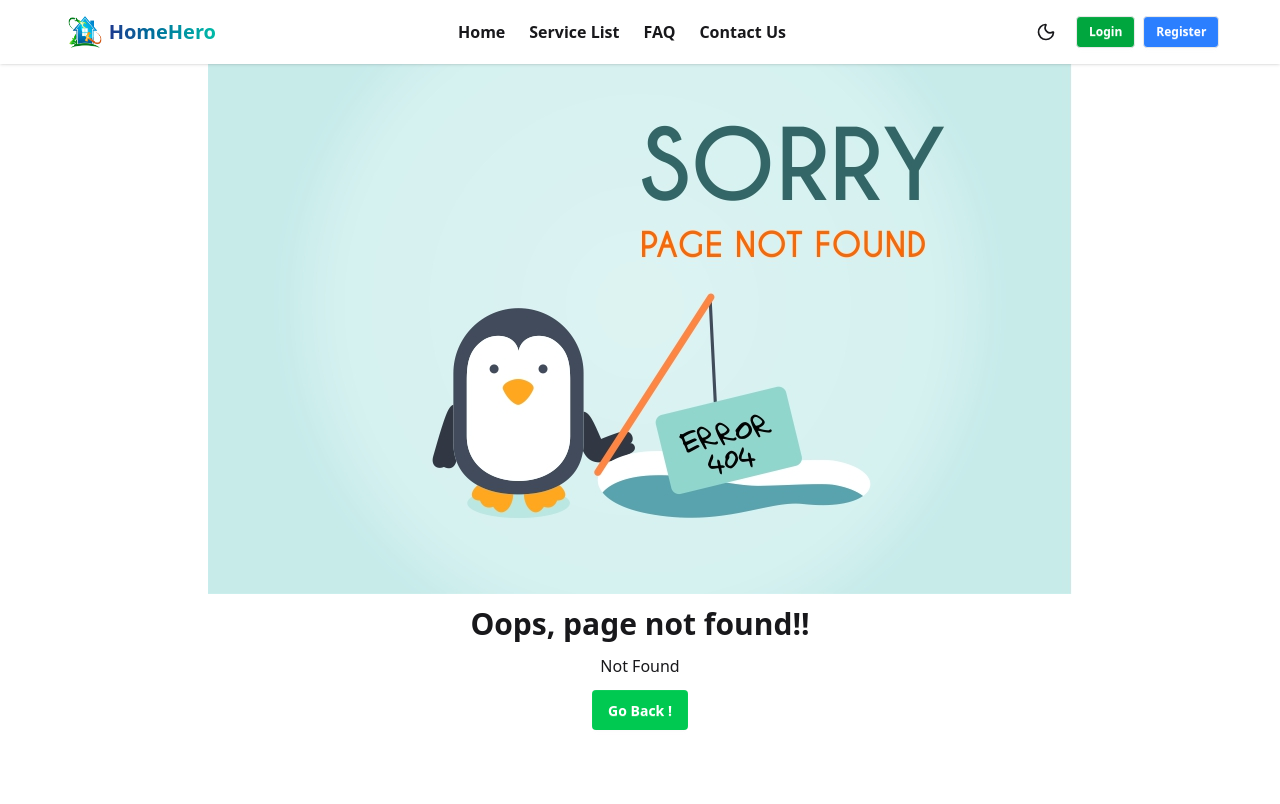
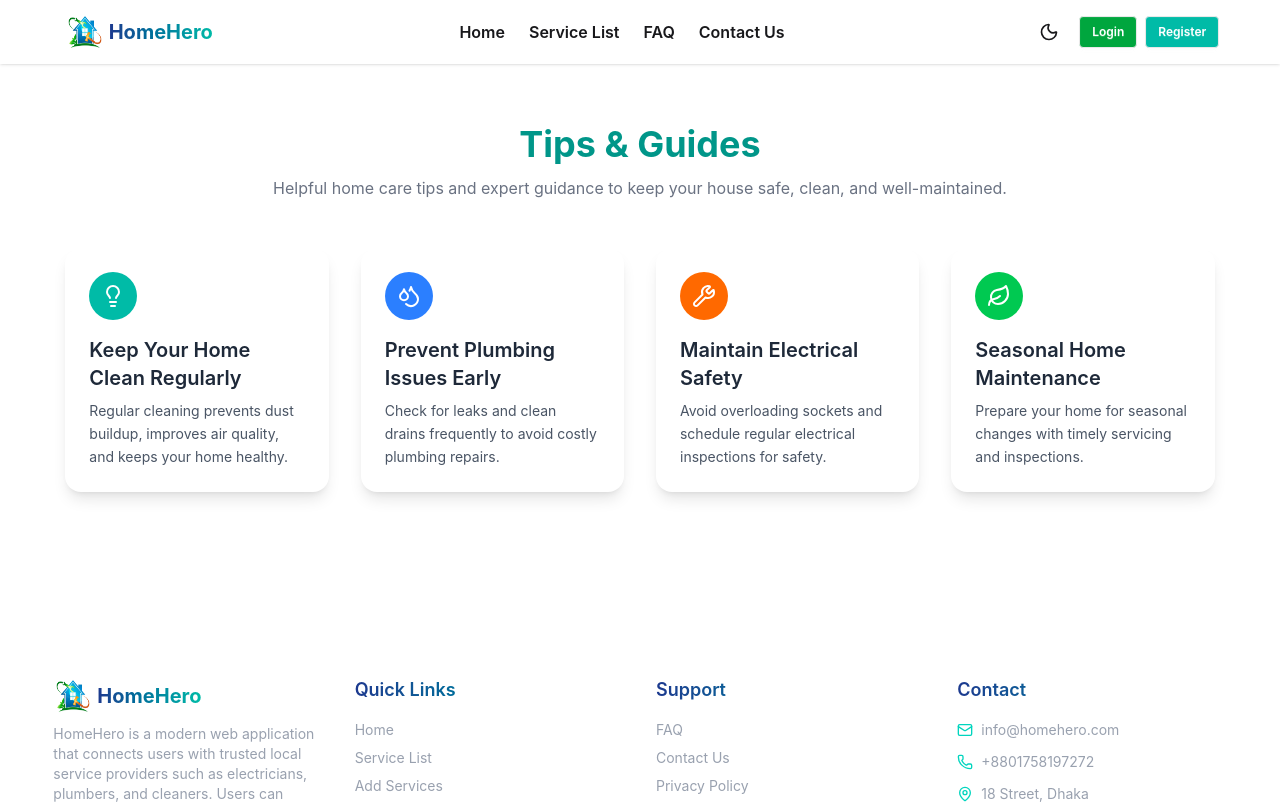
Before and after one commit to SuvroBiswas93/local-household-service-client, a React (Vite) app: page /tips-and-guides in a window 1280 px wide. Shown: the top 804 px of the page. Built offline with nearby package versions, Linux system fonts and the light colour scheme; no server answers.

Commit message:
feat: add privacy policy & tips pages and update navigation

```diff
--- a/src/Components/Footer.jsx
+++ b/src/Components/Footer.jsx
@@ -71,20 +71,31 @@ const Footer = () => {
           </div>
 
           {/* Support */}
+
           <div>
             <h3 className="text-lg font-semibold mb-4 bg-gradient-to-r from-blue-900 to-teal-500 bg-clip-text text-transparent">
               Support
             </h3>
+
             <ul className="space-y-2 text-sm">
-              {["FAQ", "Contact Us", "Privacy Policy", "Terms of Service"].map((item) => (
-                <li key={item}>
-                  <a href="#" className="text-gray-400 hover:text-teal-400 transition">
-                    {item}
-                  </a>
+              {[
+                { name: "FAQ", to: "/faq" },
+                { name: "Contact Us", to: "/contact" },
+                { name: "Privacy Policy", to: "/privacy-policy" },
+
+              ].map((link) => (
+                <li key={link.name}>
+                  <Link
+                    to={link.to}
+                    className="text-gray-400 hover:text-teal-400 transition"
+                  >
+                    {link.name}
+                  </Link>
                 </li>
               ))}
             </ul>
           </div>
+
 
           {/* Contact */}
           <div>
--- a/src/Components/Navbar.jsx
+++ b/src/Components/Navbar.jsx
@@ -140,7 +140,7 @@ const Navbar = () => {
                             </motion.div>
 
                             <motion.div whileHover={{ scale: 1.08 }} whileTap={{ scale: 0.95 }}>
-                                <Link to="/auth/register" className="btn btn-sm bg-blue-500 text-white">
+                                <Link to="/auth/register" className="btn btn-sm bg-teal-500 text-white">
                                     Register
                                 </Link>
                             </motion.div>
--- a/src/Components/ScrollToTopCTA.jsx
+++ b/src/Components/ScrollToTopCTA.jsx
@@ -1,7 +1,19 @@
-import { motion } from "framer-motion";
+import { useEffect, useState } from "react";
+import { motion, AnimatePresence } from "framer-motion";
 import { ArrowUp } from "lucide-react";
 
 const ScrollToTopCTA = () => {
+  const [visible, setVisible] = useState(false);
+
+  useEffect(() => {
+    const handleScroll = () => {
+      setVisible(window.scrollY > 300); // show after 300px scroll
+    };
+
+    window.addEventListener("scroll", handleScroll);
+    return () => window.removeEventListener("scroll", handleScroll);
+  }, []);
+
   const scrollToTop = () => {
     window.scrollTo({
       top: 0,
@@ -10,18 +22,22 @@ const ScrollToTopCTA = () => {
   };
 
   return (
+    <AnimatePresence>
+      {visible && (
         <motion.button
           onClick={scrollToTop}
-      initial={{ opacity: 0, scale: 0.8 }}
-      animate={{ opacity: 1, scale: 1 }}
+          initial={{ opacity: 0, scale: 0.8, y: 20 }}
+          animate={{ opacity: 1, scale: 1, y: 0 }}
+          exit={{ opacity: 0, scale: 0.8, y: 20 }}
           whileHover={{ scale: 1.1 }}
           whileTap={{ scale: 0.95 }}
-      className="fixed bottom-6 cursor-pointer right-6 z-50 flex items-center gap-2 rounded-full bg-gradient-to-r from-blue-900 to-teal-500 px-5 py-3 text-sm font-semibold text-white shadow-lg backdrop-blur-md hover:shadow-xl focus:outline-none"
+          className="fixed bottom-6 right-6 z-50 flex cursor-pointer items-center gap-2 rounded-full bg-linear-to-r from-blue-900 to-teal-500 px-5 py-3 text-sm font-semibold text-white shadow-lg backdrop-blur-md hover:shadow-xl focus:outline-none"
           aria-label="Scroll to top"
         >
           <ArrowUp size={18} />
-       To The Top
         </motion.button>
+      )}
+    </AnimatePresence>
   );
 };
 
--- a/src/Pages/AboutUs.jsx
+++ b/src/Pages/AboutUs.jsx
@@ -29,9 +29,9 @@ const AboutUs = () => {
           className="space-y-6"
         >
           <h2 className="text-4xl font-bold text-teal-600 ">
-            About <span className="bg-gradient-to-r from-blue-900 to-teal-500 bg-clip-text text-transparent">HomeHero</span>
+            About HomeHero
           </h2>
-          <p className="text-gray-600 dark:text-white leading-relaxed">
+          <p className="text-gray-500 dark:text-white leading-relaxed">
             At HomeHero, we are dedicated to providing top-notch household services
             with convenience, reliability, and professionalism. Our goal is to make
             your home a happier, cleaner, and safer place. With a team of skilled
--- a/src/Pages/Home.jsx
+++ b/src/Pages/Home.jsx
@@ -9,6 +9,7 @@ import ServiceOverview from './ServiceOverview';
 import HowItWorks from './HowItWorks';
 import AboutUs from './AboutUs';
 import ContactUs from './ContactUs';
+import TipsAndGuides from './TipsAndGuides';
 
 const Home = () => {
     return (
@@ -21,6 +22,7 @@ const Home = () => {
             <Testimonials></Testimonials>
             <FAQ />
             <AboutUs />
+            <TipsAndGuides />
             <ContactUs />
 
         </div>
--- /dev/null
+++ b/src/Pages/PrivacyPolicy.jsx
@@ -0,0 +1,99 @@
+import { ShieldCheck, Lock, UserCheck, Mail } from "lucide-react";
+
+const PrivacyPolicy = () => {
+  return (
+    <div className="min-h-screen bg-gray-50">
+      {/* Header */}
+      <div className="bg-gradient-to-r from-blue-900 to-teal-600 text-white py-16">
+        <div className="max-w-6xl mx-auto px-6 text-center">
+          <h1 className="text-4xl font-bold mb-4">Privacy Policy</h1>
+          <p className="text-gray-200 max-w-2xl mx-auto">
+            Your privacy is important to us. This policy explains how we
+            collect, use, and protect your information.
+          </p>
+        </div>
+      </div>
+
+      {/* Content */}
+      <div className="max-w-5xl mx-auto px-6 py-16 space-y-12">
+        {/* Section */}
+        <section className="bg-white p-8 rounded-2xl shadow-sm">
+          <div className="flex items-center gap-3 mb-4">
+            <UserCheck className="text-teal-500" />
+            <h2 className="text-2xl font-semibold">Information We Collect</h2>
+          </div>
+          <p className="text-gray-600 leading-relaxed">
+            We collect personal information such as your name, email address,
+            phone number, and service-related details when you register, book a
+            service, or contact us. This information helps us provide better and
+            more reliable services.
+          </p>
+        </section>
+
+        {/* Section */}
+        <section className="bg-white p-8 rounded-2xl shadow-sm">
+          <div className="flex items-center gap-3 mb-4">
+            <ShieldCheck className="text-teal-500" />
+            <h2 className="text-2xl font-semibold">How We Use Your Information</h2>
+          </div>
+          <ul className="list-disc list-inside text-gray-600 space-y-2">
+            <li>To process service bookings and payments</li>
+            <li>To communicate updates and service confirmations</li>
+            <li>To improve website functionality and user experience</li>
+            <li>To provide customer support</li>
+          </ul>
+        </section>
+
+        {/* Section */}
+        <section className="bg-white p-8 rounded-2xl shadow-sm">
+          <div className="flex items-center gap-3 mb-4">
+            <Lock className="text-teal-500" />
+            <h2 className="text-2xl font-semibold">Data Protection & Security</h2>
+          </div>
+          <p className="text-gray-600 leading-relaxed">
+            We implement industry-standard security measures to protect your
+            personal data from unauthorized access, misuse, or disclosure.
+            However, no method of transmission over the internet is 100% secure.
+          </p>
+        </section>
+
+        {/* Section */}
+        <section className="bg-white p-8 rounded-2xl shadow-sm">
+          <h2 className="text-2xl font-semibold mb-4">
+            Sharing of Information
+          </h2>
+          <p className="text-gray-600 leading-relaxed">
+            We do not sell or rent your personal information. Your data may only
+            be shared with trusted service providers when necessary to fulfill
+            a service request or comply with legal obligations.
+          </p>
+        </section>
+
+        {/* Section */}
+        <section className="bg-white p-8 rounded-2xl shadow-sm">
+          <h2 className="text-2xl font-semibold mb-4">
+            Your Rights & Choices
+          </h2>
+          <p className="text-gray-600 leading-relaxed">
+            You have the right to access, update, or delete your personal
+            information. You may also opt out of promotional communications at
+            any time.
+          </p>
+        </section>
+
+        {/* Contact */}
+        <section className="bg-gradient-to-r from-blue-900 to-teal-600 text-white p-10 rounded-2xl text-center">
+          <Mail className="mx-auto mb-4" size={32} />
+          <h2 className="text-2xl font-semibold mb-2">Contact Us</h2>
+          <p className="text-gray-200 mb-4">
+            If you have any questions about this Privacy Policy, feel free to
+            reach out.
+          </p>
+          <p className="font-medium">support@yourwebsite.com</p>
+        </section>
+      </div>
+    </div>
+  );
+};
+
+export default PrivacyPolicy;
--- /dev/null
+++ b/src/Pages/TipsAndGuides.jsx
@@ -0,0 +1,85 @@
+import React from "react";
+import { motion } from "framer-motion";
+import { Lightbulb, Droplets, Wrench, Leaf } from "lucide-react";
+
+const tips = [
+  {
+    id: 1,
+    title: "Keep Your Home Clean Regularly",
+    description:
+      "Regular cleaning prevents dust buildup, improves air quality, and keeps your home healthy.",
+    icon: <Lightbulb className="w-6 h-6" />,
+    color: "bg-teal-500",
+  },
+  {
+    id: 2,
+    title: "Prevent Plumbing Issues Early",
+    description:
+      "Check for leaks and clean drains frequently to avoid costly plumbing repairs.",
+    icon: <Droplets className="w-6 h-6" />,
+    color: "bg-blue-500",
+  },
+  {
+    id: 3,
+    title: "Maintain Electrical Safety",
+    description:
+      "Avoid overloading sockets and schedule regular electrical inspections for safety.",
+    icon: <Wrench className="w-6 h-6" />,
+    color: "bg-orange-500",
+  },
+  {
+    id: 4,
+    title: "Seasonal Home Maintenance",
+    description:
+      "Prepare your home for seasonal changes with timely servicing and inspections.",
+    icon: <Leaf className="w-6 h-6" />,
+    color: "bg-green-500",
+  },
+];
+
+const TipsAndGuides = () => {
+  return (
+    <section className="py-16 ">
+      <div className="w-11/12 mx-auto px-3">
+        {/* Section Header */}
+        <div className="text-center mb-12">
+          <h2 className="text-4xl font-bold text-teal-600 ">
+            Tips & Guides
+          </h2>
+          <p className="mt-3 text-gray-500 dark:text-gray-300  mx-auto">
+            Helpful home care tips and expert guidance to keep your house safe,
+            clean, and well-maintained.
+          </p>
+        </div>
+
+        {/* Cards */}
+        <div className="grid grid-cols-1 sm:grid-cols-2 lg:grid-cols-4 gap-8">
+          {tips.map((tip) => (
+            <motion.div
+              key={tip.id}
+              whileHover={{ y: -8 }}
+              transition={{ type: "spring", stiffness: 200 }}
+              className="bg-white dark:bg-slate-800 rounded-2xl shadow-lg p-6 hover:shadow-2xl transition"
+            >
+              <div
+                className={`w-12 h-12 ${tip.color} text-white rounded-full flex items-center justify-center mb-4`}
+              >
+                {tip.icon}
+              </div>
+
+              <h3 className="text-xl font-semibold text-gray-800 dark:text-white mb-2">
+                {tip.title}
+              </h3>
+
+              <p className="text-gray-600 dark:text-gray-300 text-sm leading-relaxed">
+                {tip.description}
+              </p>
+            </motion.div>
+          ))}
+        </div>
+      </div>
+    </section>
+  );
+};
+
+export default TipsAndGuides;
```
Also changed, not shown: src/Router/Router.jsx (+10 -0 lines). Lines whose indentation alone changed are shown as unchanged.
